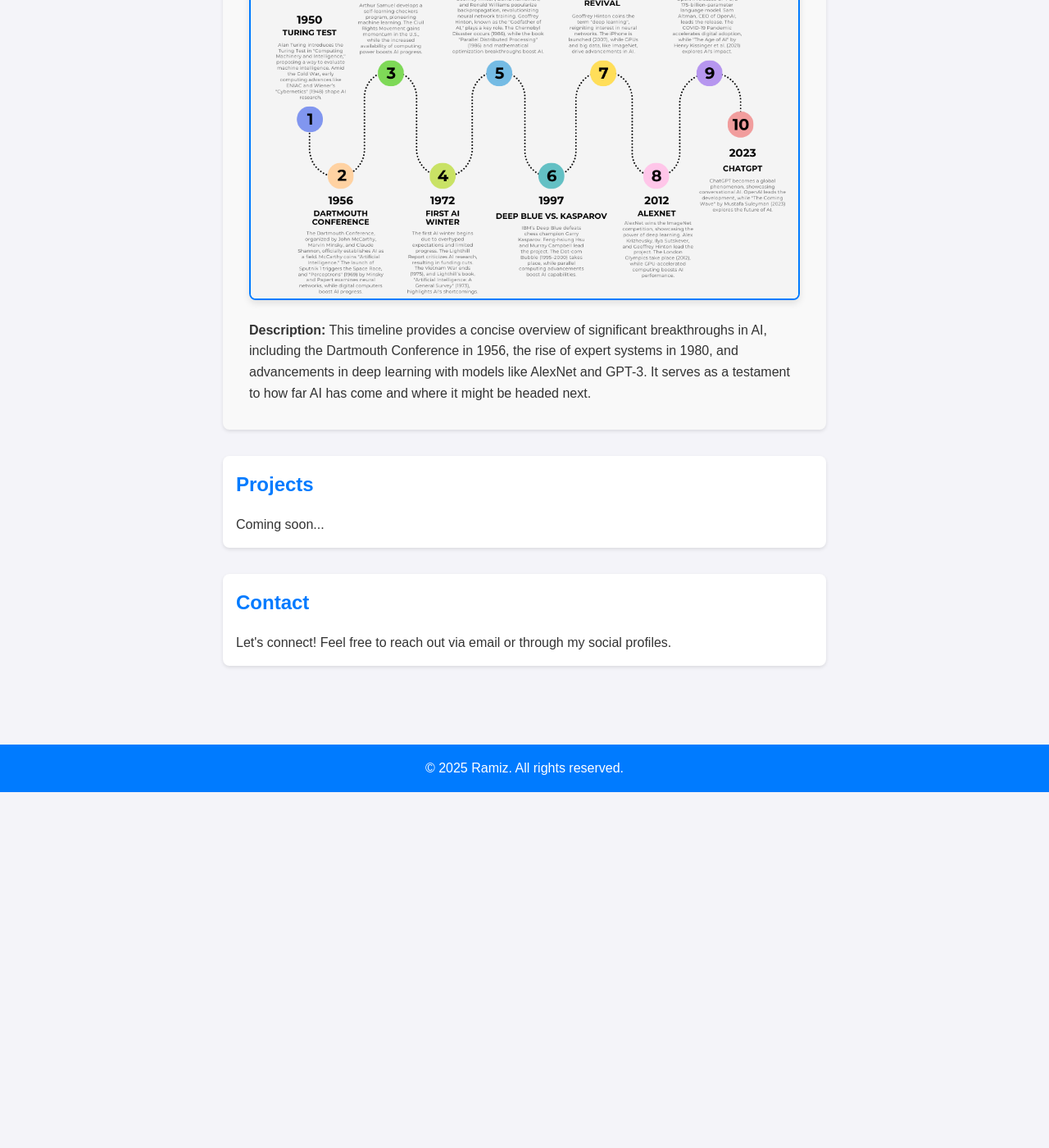
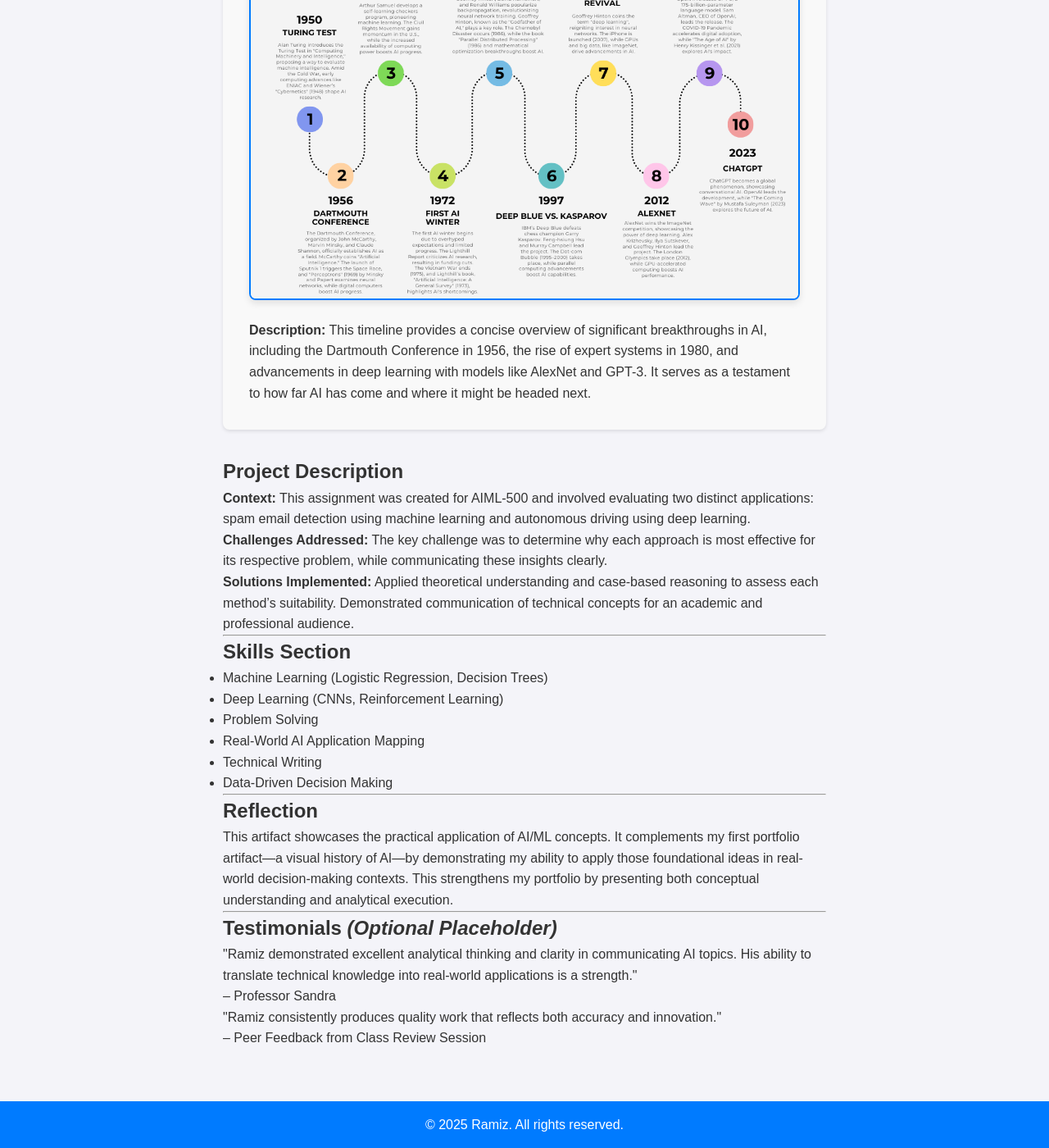
Before and after one commit to ramizudd/ramizuddin.github.io, a Jekyll site: the page index.html, which Jekyll copies as it is, in a window 1280 px wide and 1400 px high, scrolled down 769 px. Shown: the whole window at 82% size. Built offline with Jekyll 4.4.1, drawn with Linux system fonts in a browser that asks for light colours; before the commit the page ends 1735 px from its top, so only the background shows below that.

Commit message:
Workshop Two

```diff
--- a/index.html
+++ b/index.html
@@ -39,14 +39,39 @@
             <strong>Description:</strong> This timeline provides a concise overview of significant breakthroughs in AI, including the Dartmouth Conference in 1956, the rise of expert systems in 1980, and advancements in deep learning with models like AlexNet and GPT-3. It serves as a testament to how far AI has come and where it might be headed next.
           </p>
         </section>
-        <section id="projects" class="section">
-            <h2>Projects</h2>
-            <p>Coming soon...</p>
-        </section>
-        <section id="contact" class="section">
-            <h2>Contact</h2>
-            <p>Let's connect! Feel free to reach out via email or through my social profiles.</p>
-        </section>
+        <h2>Project Description</h2>
+        <p><strong>Context:</strong> This assignment was created for AIML-500 and involved evaluating two distinct applications: spam email detection using machine learning and autonomous driving using deep learning.</p>
+        <p><strong>Challenges Addressed:</strong> The key challenge was to determine why each approach is most effective for its respective problem, while communicating these insights clearly.</p>
+        <p><strong>Solutions Implemented:</strong> Applied theoretical understanding and case-based reasoning to assess each method’s suitability. Demonstrated communication of technical concepts for an academic and professional audience.</p>
+
+        <hr>
+
+        <h2>Skills Section</h2>
+        <ul>
+            <li>Machine Learning (Logistic Regression, Decision Trees)</li>
+            <li>Deep Learning (CNNs, Reinforcement Learning)</li>
+            <li>Problem Solving</li>
+            <li>Real-World AI Application Mapping</li>
+            <li>Technical Writing</li>
+            <li>Data-Driven Decision Making</li>
+        </ul>
+
+        <hr>
+
+        <h2>Reflection</h2>
+        <p>This artifact showcases the practical application of AI/ML concepts. It complements my first portfolio artifact—a visual history of AI—by demonstrating my ability to apply those foundational ideas in real-world decision-making contexts. This strengthens my portfolio by presenting both conceptual understanding and analytical execution.</p>
+
+        <hr>
+
+        <h2>Testimonials <em>(Optional Placeholder)</em></h2>
+        <blockquote>
+        <p>"Ramiz demonstrated excellent analytical thinking and clarity in communicating AI topics. His ability to translate technical knowledge into real-world applications is a strength."<br>
+        – Professor Sandra</p>
+        </blockquote>
+        <blockquote>
+        <p>"Ramiz consistently produces quality work that reflects both accuracy and innovation."<br>
+        – Peer Feedback from Class Review Session</p>
+        </blockquote>
     </main>
     <footer>
         <p>&copy; 2025 Ramiz. All rights reserved.</p>
```
Also changed, not shown: portfolio_artifact_1_and_2.html (renamed from docs/assets/portfolio_artifact_1_and_2.html).
